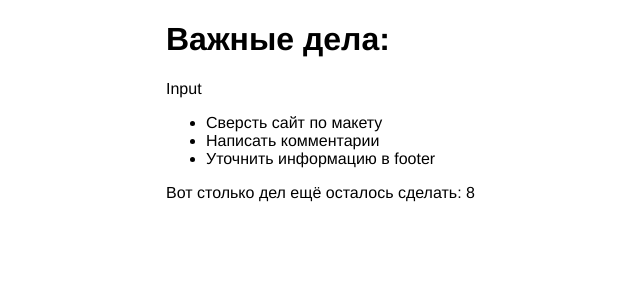
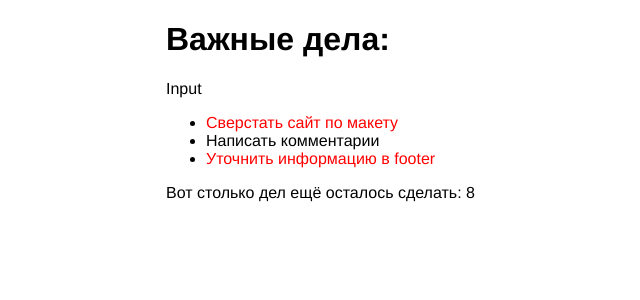
Before and after one commit to WebHeroSchool/React_proj-1, a React (Create React App) app in the folder todo/: page / in a window 1280 px wide. Shown: the top 300 px of the page, without its empty margins (299-939 px from the left). Built offline with nearby package versions, Linux system fonts and the light colour scheme.

Commit message:
add classnames library

```diff
--- a/todo/package.json
+++ b/todo/package.json
@@ -34,5 +34,8 @@
       "last 1 firefox version",
       "last 1 safari version"
     ]
+  },
+  "devDependencies": {
+    "classnames": "^2.3.1"
   }
 }
--- a/todo/src/components/App/App.js
+++ b/todo/src/components/App/App.js
@@ -7,16 +7,19 @@
 const App = () => {
 	const items = [
 		{
-			value: 'Сверсть сайт по макету',
-			id: 1
+			value: 'Сверстать сайт по макету',
+			id: 1,
+			isDone: true
 		},
 		{
 			value: 'Написать комментарии',
-			id: 2
+			id: 2,
+			isDone: false
 		},
 		{
 			value: 'Уточнить информацию в footer',
-			id: 3
+			id: 3,
+			isDone: true
 		}
 	];
 
--- a/todo/src/components/Item/Item.js
+++ b/todo/src/components/Item/Item.js
@@ -1,3 +1,14 @@
 import React from 'react';
-const Item = ({value}) => (<span>{value}</span>);
+import classnames from 'classnames';
+import styles from './Item.module.css';
+
+const Item = ({value, isDone}) => (<span className = {
+	classnames ({
+		[styles.item]: true,
+		[styles.done]:isDone
+	})
+}>
+	{value}
+</span>);
+
 export default Item;
--- /dev/null
+++ b/todo/src/components/Item/Item.module.css
@@ -0,0 +1,7 @@
+.item{
+	color: black;
+}
+
+.done {
+	color: red;
+}
--- a/todo/src/components/ItemList/ItemList.js
+++ b/todo/src/components/ItemList/ItemList.js
@@ -3,7 +3,7 @@
 
 const ItemList = ({items}) => (<ul>
 	{items.map(item => <li key = {item.id}>
-			<Item value = {item.value} />
+			<Item value = {item.value} isDone = {item.isDone} />
 		</li>)}
 </ul>);
 
```
Also changed, not shown: todo/src/components/App/App.module.css (line endings or trailing spaces), 1 other file (tests, documents, lock files or other folders).
